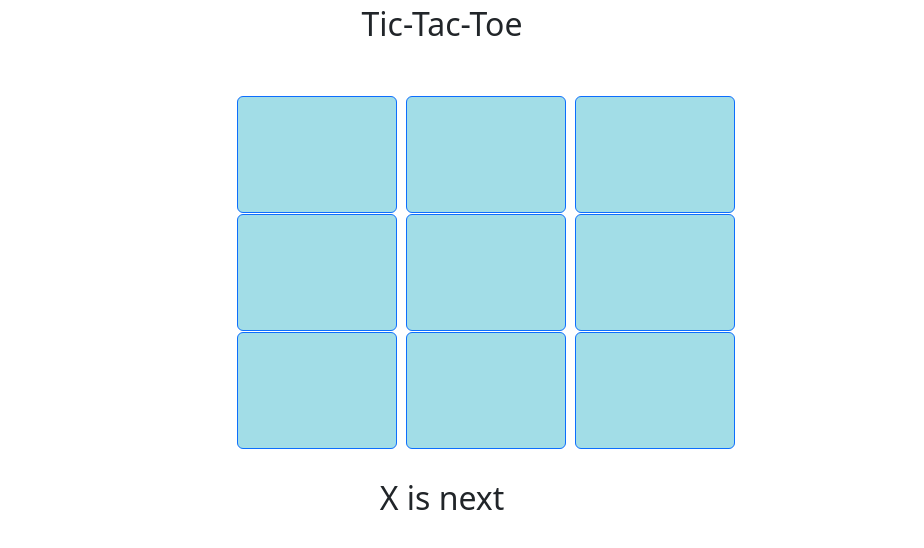
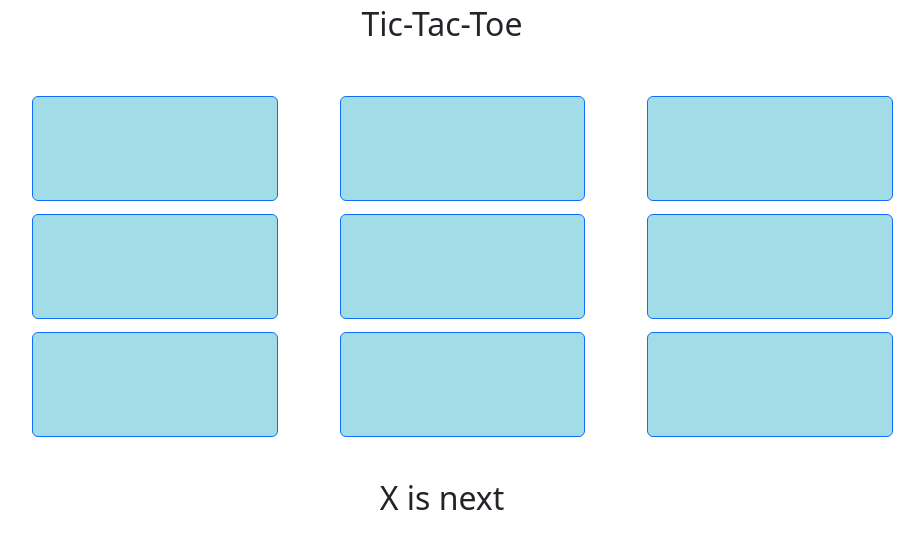
Before and after one commit to tocsesz01/tic_tac_angular, an Angular app in the folder tictactoe/: page / in a window 1280 px wide. Shown: the top 548 px of the page, without its empty margins (198-1122 px from the left). Built offline with nearby package versions, Linux system fonts and the light colour scheme.

Commit message:
reverted some changes

```diff
--- a/tictactoe/src/app/squares/table/table.component.css
+++ b/tictactoe/src/app/squares/table/table.component.css
@@ -1,7 +1,7 @@
 .containersq {
 display: inline-block;
     height:7rem;
-    width:33%;
+    width:30%;
 
     text-align: center;
     padding-bottom: 2%;
@@ -17,7 +17,6 @@ display: inline-block;
     text-align: center;
 }
 .wrapper{
-    width:40%;
-    margin-left:30%;
-    margin-right: 30%;
+    width:80%;
+    margin-left:10%;
 }
```
